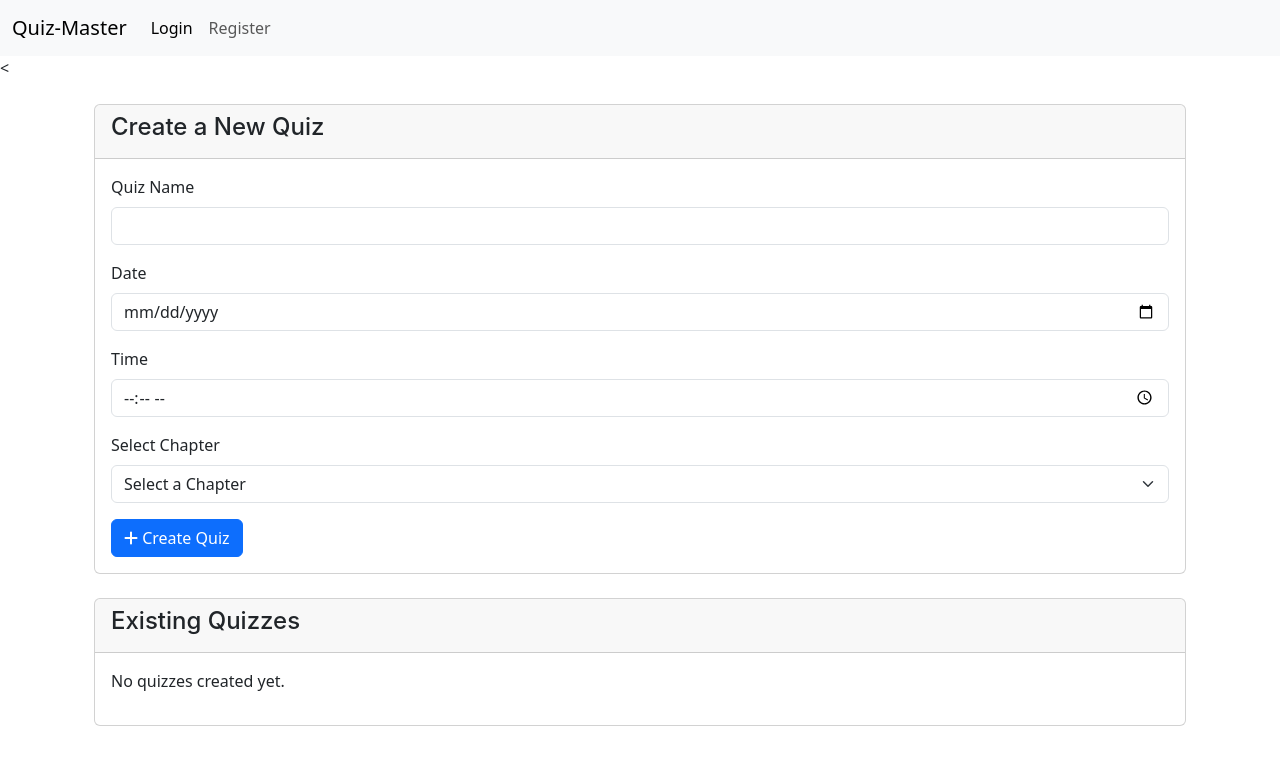
After one commit to 24f100556/Quiz-Master-V1-Mad-1, a Flask app: page /admin/add_quiz in a window 1280 px wide. The commit adds this page. Shown: the top 765 px of the page. Run offline with Flask 3, Linux system fonts and the light colour scheme; some web fonts are replaced.

Commit message:
now admin can control every thing quizzes chapters users etc..

```diff
--- a/models.py
+++ b/models.py
@@ -46,6 +46,7 @@ class User(db.Model,UserMixin):
 class Course(db.Model):
     id = db.Column(db.Integer, primary_key=True)
     name = db.Column(db.String(120), nullable=False)
+    description = db.Column(db.Text)
     chapters = db.relationship('Chapter', backref='course', lazy=True)
 
 class Chapter(db.Model):
--- a/routes.py
+++ b/routes.py
@@ -3,7 +3,7 @@ from app import app
 from models import db, User, Course, Chapter, Quiz, Question, Option, Score
 from datetime import datetime
 from flask_login import login_user , login_required , logout_user, current_user
-import sqlite3
+
 
 
 
@@ -23,10 +23,12 @@ def index():
 @login_required
 def admin():
     user = current_user
+    quizzes = Quiz.query.all()
+
     if not user.is_admin:
         flash('YOU ARE NOT AUTHORIZED TO VIEW THIS PAGE.',category = 'error')
         return redirect(url_for('index'))
-    return render_template('admin/admin.html',user = current_user, total_users = User.query.count())
+    return render_template('admin/admin.html',user = current_user, total_users = User.query.count(),quizzes = quizzes)
 
 
 
@@ -196,3 +198,181 @@ def delete_user(user_id):
     flash('User deleted successfully!', 'success')
 
     return redirect(url_for('manage_users'))
+
+
+
+
+
+@app.route('/admin/courses')
+def manage_courses():
+    courses = Course.query.all()
+    return render_template('admin/courses.html', courses=courses,user = current_user)
+
+@app.route('/admin/coursses/add_course', methods=['GET', 'POST'])
+def add_course():
+    if request.method == 'POST':
+        course_name = request.form['name']
+        description = request.form['description']
+        if course_name:
+            new_course = Course(name=course_name,description=description)
+            description = description if description else None
+            db.session.add(new_course)
+            db.session.commit()
+            flash('Course added successfully!', 'success')
+            return redirect(url_for('manage_courses'))
+    return render_template('admin/add_course.html',user = current_user)
+
+@app.route('/admin/courses/delete/<int:course_id>', methods=['POST'])
+def delete_course(course_id):
+    course = Course.query.get_or_404(course_id)
+    db.session.delete(course)
+    db.session.commit()
+    flash('Course deleted successfully!', 'success')
+
+    return redirect(url_for('manage_courses'))
+
+
+
+
+
+
+@app.route('/admin/course/<int:course_id>/add_chapter', methods=['GET', 'POST'])
+def add_chapter(course_id):
+    course = Course.query.get_or_404(course_id)
+    chapters = Chapter.query.filter_by(course_id=course_id).all()
+    if request.method == 'POST':
+        chapter_name = request.form['name']
+        description = request.form['description']
+        if chapter_name:
+            new_chapter = Chapter(name=chapter_name, description=description, course=course)
+            db.session.add(new_chapter)
+            db.session.commit()
+            flash('Chapter added successfully!', 'success')
+            return redirect(url_for('manage_courses'))
+    return render_template('admin/add_chapter.html',chapters = chapters, course=course,user = current_user)
+
+
+
+@app.route('/chapter/<int:chapter_id>/delete', methods=['POST'])
+def delete_chapter(chapter_id):
+    chapter = Chapter.query.get_or_404(chapter_id)
+    course_id = chapter.course_id
+    db.session.delete(chapter)
+    db.session.commit()
+    flash('Chapter  deleted successfully!', 'success')
+
+
+    return redirect(url_for('add_chapter', course_id=course_id))
+
+
+
+
+
+
+
+@app.route('/admin/add_quiz', methods=['GET', 'POST'])
+def add_quiz():
+    chapters = Chapter.query.all()
+
+    if request.method == 'POST':
+        quiz_name = request.form.get('name')
+        quiz_date_str = request.form.get('date')
+        quiz_time_str = request.form.get('time')
+        chapter_id = request.form.get('chapter_id')
+
+        quiz_date = datetime.strptime(quiz_date_str, "%Y-%m-%d").date()
+        quiz_time = datetime.strptime(quiz_time_str, "%H:%M").time()
+
+
+        new_quiz = Quiz(
+            name=quiz_name,
+            date=quiz_date,
+            time=quiz_time,
+            chapter_id=chapter_id
+        )
+
+        db.session.add(new_quiz)
+        db.session.commit()
+
+        flash('Quiz created successfully!', 'success')
+        return redirect(url_for('add_quiz'))
+
+
+    quizzes = Quiz.query.all()
+    return render_template('admin/add_quiz.html', quizzes=quizzes, chapters=chapters, user=current_user)
+
+
+@app.route('/admin/quiz/delete/<int:quiz_id>', methods=['POST'])
+def delete_quiz(quiz_id):
+    quiz = Quiz.query.get_or_404(quiz_id)
+    db.session.delete(quiz)
+    db.session.commit()
+    return redirect(url_for('add_quiz'))
+
+
+
+@app.route('/admin/quiz/<int:quiz_id>/add_question', methods=['GET', 'POST'])
+def add_question(quiz_id):
+    quiz = Quiz.query.get(quiz_id)
+
+    if request.method == 'POST':
+
+        statement = request.form['statement']
+        marks = request.form['marks']
+
+        question = Question(
+            statement=statement,
+            marks=marks,
+            quiz_id=quiz_id
+        )
+        db.session.add(question)
+        db.session.commit()
+
+
+        options = [
+            request.form['option1'],
+            request.form['option2'],
+            request.form.get('option3'),
+            request.form.get('option4')
+        ]
+
+
+        correct_option = int(request.form['correct_option']) - 1
+
+        for index, option_text in enumerate(options):
+            if option_text:
+                option = Option(
+                    option_text=option_text,
+                    is_correct=(index == correct_option),
+                    ques_id=question.id
+                )
+                db.session.add(option)
+
+        db.session.commit()
+
+        flash('Question added!', 'success')
+        return redirect(url_for('add_question', quiz_id=quiz_id))
+
+    return render_template('admin/add_question.html', quiz=quiz,user = current_user)
+
+@app.route('/delete_question/<int:question_id>', methods=['POST', 'GET'])
+def delete_question(question_id):
+    question = Question.query.get_or_404(question_id)
+    quiz_id = question.quiz_id
+
+
+    for option in question.options:
+        db.session.delete(option)
+
+    db.session.delete(question)
+    db.session.commit()
+
+    flash('Question deleted successfully!', 'success')
+    return redirect(url_for('quiz_details', quiz_id=quiz_id,user=current_user))
+
+
+
+@app.route('/admin/quiz/<int:quiz_id>')
+def quiz_details(quiz_id):
+    quiz = Quiz.query.get_or_404(quiz_id)
+    return render_template('admin/quiz_details.html', quiz=quiz,user = current_user)
--- /dev/null
+++ b/templates/admin/add_quiz.html
@@ -0,0 +1,70 @@
+{% extends 'layout.html' %}
+
+{% block content %}
+
+
+<div class="container mt-4">
+    <div class="card mb-4">
+        <div class="card-header">
+            <h4>Create a New Quiz</h4>
+        </div>
+        <div class="card-body">
+            <form method="POST">
+                <div class="mb-3">
+                    <label for="quizName" class="form-label">Quiz Name</label>
+                    <input type="text" class="form-control" id="quizName" name="name" required>
+                </div>
+                <div class="mb-3">
+                    <label for="quizDate" class="form-label">Date</label>
+                    <input type="date" class="form-control" id="quizDate" name="date" required>
+                </div>
+                <div class="mb-3">
+                    <label for="quizTime" class="form-label">Time</label>
+                    <input type="time" class="form-control" id="quizTime" name="time" required>
+                </div>
+                <div class="mb-3">
+                    <label for="chapterSelect" class="form-label">Select Chapter</label>
+                    <select class="form-select" id="chapterSelect" name="chapter_id" required>
+                        <option value="">Select a Chapter</option>
+                        {% for chapter in chapters %}
+                            <option value="{{ chapter.id }}">{{ chapter.name }} ({{ chapter.course.name }})</option>
+                        {% endfor %}
+                    </select>
+                </div>
+                <button type="submit" class="btn btn-primary"><i class="fa-solid fa-plus"></i> Create Quiz</button>
+            </form>
+        </div>
+    </div>
+
+    <!-- Existing Quizzes -->
+    <div class="card">
+        <div class="card-header">
+            <h4>Existing Quizzes</h4>
+        </div>
+        <div class="card-body">
+            {% if quizzes %}
+                <ul class="list-group">
+                    {% for quiz in quizzes %}
+                        <li class="list-group-item d-flex justify-content-between align-items-center">
+                            <div>
+                                <strong>{{ loop.index }}.</strong> {{ quiz.name }}<br>
+                                Chapter: {{ quiz.chapter.name }} | Date: {{ quiz.date }} | Time: {{ quiz.time }}
+                            </div>
+                            <div>
+                                <a href="{{ url_for('quiz_details', quiz_id=quiz.id) }}" class="btn btn-sm btn-info"><i class="fa-solid fa-eye"></i> View Quiz Details</a>
+                                <a href="{{ url_for('add_question', quiz_id=quiz.id) }}" class="btn btn-sm btn-success"><i class="fa-solid fa-plus"></i> Add Questions</a>
+                                <form action="{{ url_for('delete_quiz', quiz_id=quiz.id) }}" method="POST" style="display:inline;" onsubmit="return confirm('Delete quiz?');">
+                                    <button type="submit" class="btn btn-sm btn-danger"><i class="fa-solid fa-trash"></i> Delete</button>
+                                </form>
+                            </div>
+                        </li>
+                    {% endfor %}
+
+                </ul>
+            {% else %}
+                <p>No quizzes created yet.</p>
+            {% endif %}
+        </div>
+    </div>
+</div>
+{% endblock %}
--- a/templates/admin/edit_user.html
+++ b/templates/admin/edit_user.html
@@ -3,7 +3,7 @@
 {% block content %}
 
 
-<h2>Edit User: {{ user.username }}</h2>
+<h2>Update User: {{ user.username }}</h2>
 
 <form method="POST">
 
@@ -32,7 +32,7 @@
     </div>
 
 
-    <button type="submit" class="btn btn-success">Save Changes</button>
+    <button type="submit" class="btn btn-success"><i class="fa-solid fa-floppy-disk"></i> Save Changes</button>
     <a href="{{ url_for('manage_users') }}" class="btn btn-secondary">Cancel</a>
 </form>
 {% endblock %}
--- a/templates/layout.html
+++ b/templates/layout.html
@@ -14,6 +14,7 @@
     <link rel="stylesheet" href="{{ url_for('static', filename='css/fonts.css') }}">
 
     <link href="https://cdn.jsdelivr.net/npm/bootstrap@5.3.3/dist/css/bootstrap.min.css" rel="stylesheet" integrity="sha384-QWTKZyjpPEjISv5WaRU9OFeRpok6YctnYmDr5pNlyT2bRjXh0JMhjY6hW+ALEwIH" crossorigin="anonymous">
+    <link rel="stylesheet" href="https://cdnjs.cloudflare.com/ajax/libs/font-awesome/6.5.1/css/all.min.css">
     {% block style %}
     {% endblock %}
     <script defer src="https://cdn.jsdelivr.net/npm/bootstrap@5.3.3/dist/js/bootstrap.bundle.min.js" integrity="sha384-YvpcrYf0tY3lHB60NNkmXc5s9fDVZLESaAA55NDzOxhy9GkcIdslK1eN7N6jIeHz" crossorigin="anonymous"></script>
```
Also changed, not shown: static/css/admin.css (added, +63 -0 lines), templates/admin/add_chapter.html (added, +70 -0 lines), templates/admin/add_course.html (added, +25 -0 lines), templates/admin/add_question.html (added, +37 -0 lines), templates/admin/admin.html (+55 -51 lines), templates/admin/courses.html (added, +49 -0 lines), templates/admin/manage_users.html (+13 -7 lines), templates/admin/quiz_details.html (added, +63 -0 lines), templates/nav.html (+19 -3 lines), static/css/navbar.css (added), static/images/admin_background.webp (added), static/images/course_card.webp (added), static/images/quiz_card.webp (added), static/images/user_card.webp (added).
